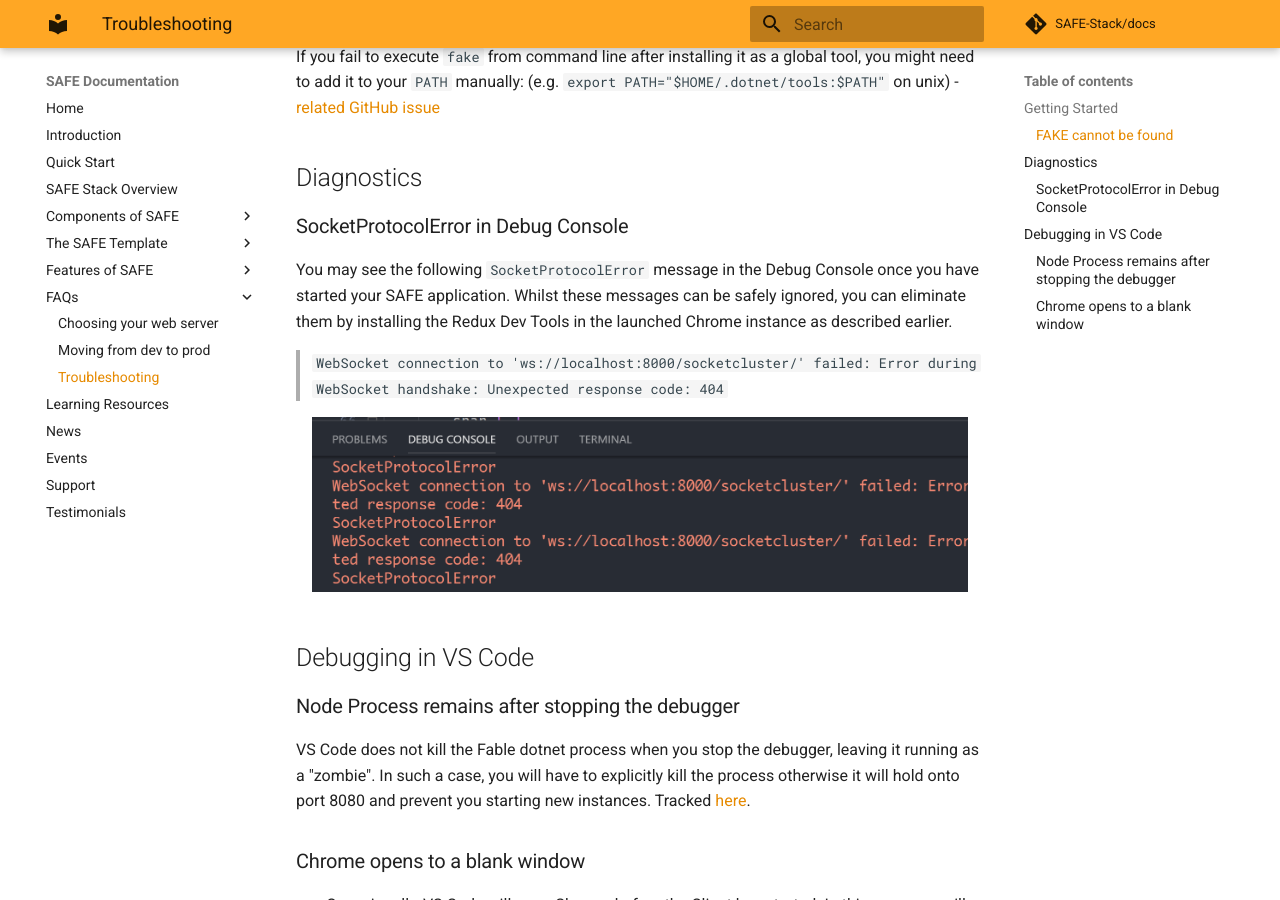
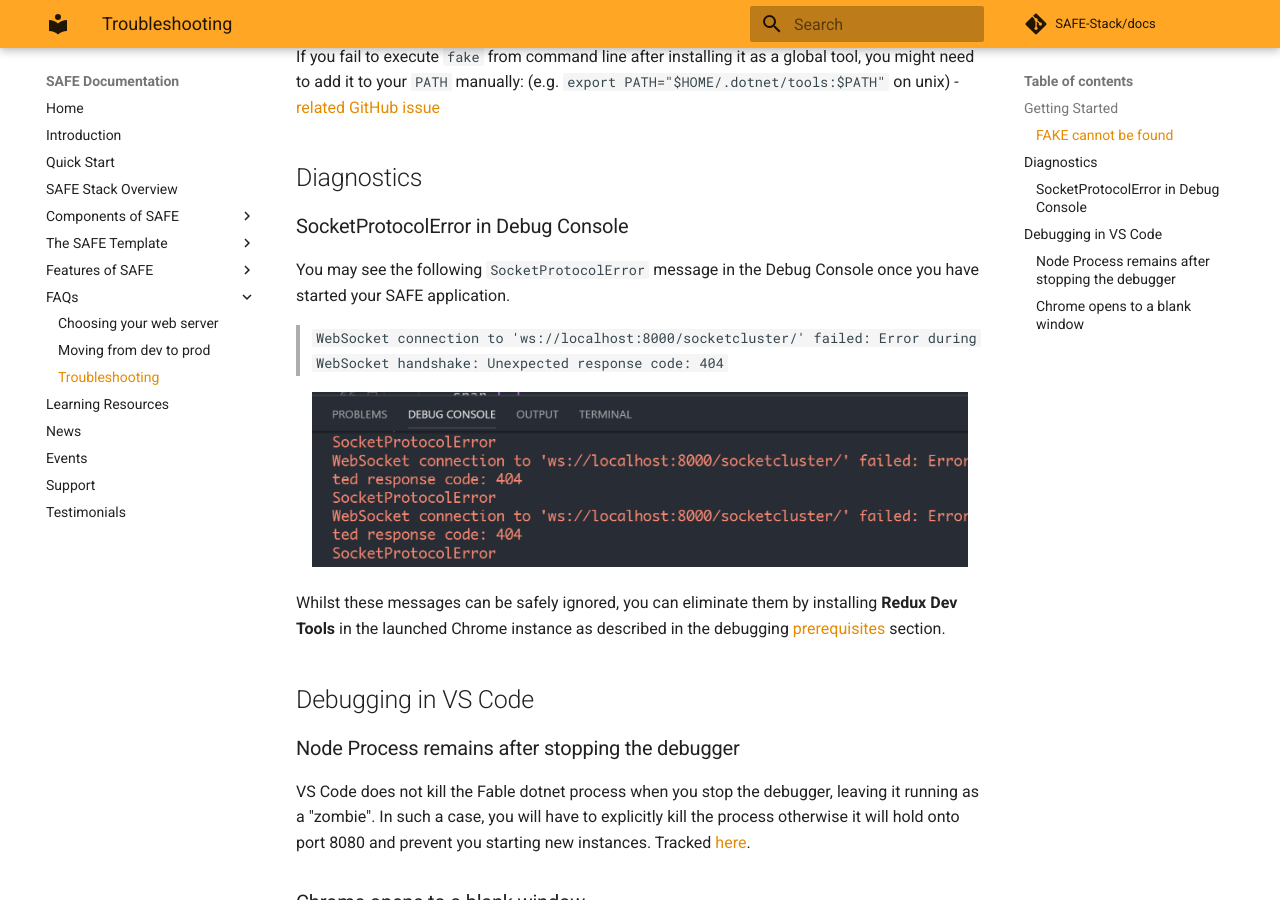
Before and after one commit to SAFE-Stack/docs, an MkDocs documentation site: the page built from docs/faq-troubleshooting.md, in a window 1280 px wide and 900 px high, scrolled down 233 px. Built offline with MkDocs 1.6.1 and Material for MkDocs 9.7.7, drawn with Linux system fonts in a browser that asks for light colours; comment, search, counter and statistics services are not loaded.

Commit message:
Fix troubleshooting guide for debugging.

```diff
--- a/docs/faq-troubleshooting.md
+++ b/docs/faq-troubleshooting.md
@@ -4,11 +4,13 @@
 
 ## Diagnostics
 ### SocketProtocolError in Debug Console
-You may see the following `SocketProtocolError` message in the Debug Console once you have started your SAFE application. Whilst these messages can be safely ignored, you can eliminate them by installing the Redux Dev Tools in the launched Chrome instance as described earlier.
+You may see the following `SocketProtocolError` message in the Debug Console once you have started your SAFE application.
 
 > `WebSocket connection to 'ws://localhost:8000/socketcluster/' failed: Error during WebSocket handshake: Unexpected response code: 404`
 
 <center><img src="../img/feature-debugging-5.png" style="height: 175px;"/></center>
+
+Whilst these messages can be safely ignored, you can eliminate them by installing **Redux Dev Tools** in the launched Chrome instance as described in the debugging [prerequisites](feature-debugging.md#prerequisites) section.
 
 ## Debugging in VS Code
 ### Node Process remains after stopping the debugger
```
